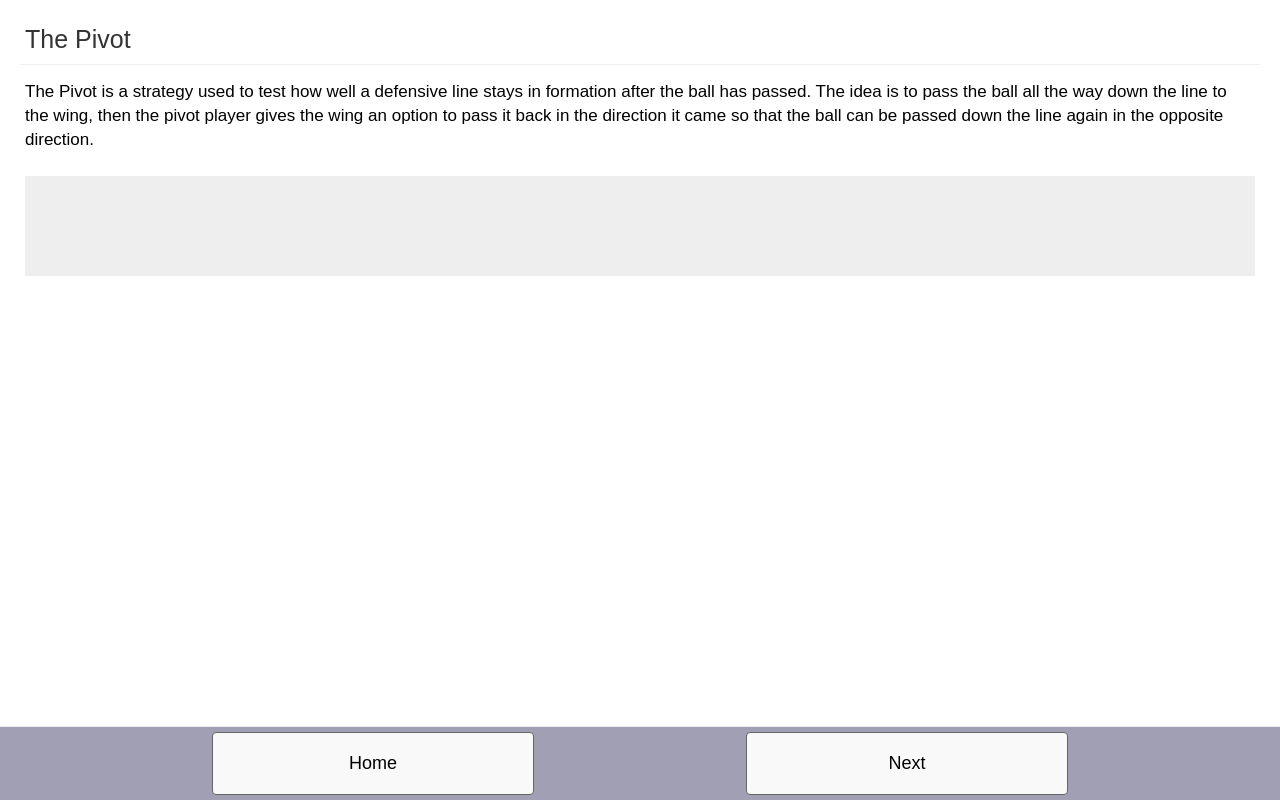
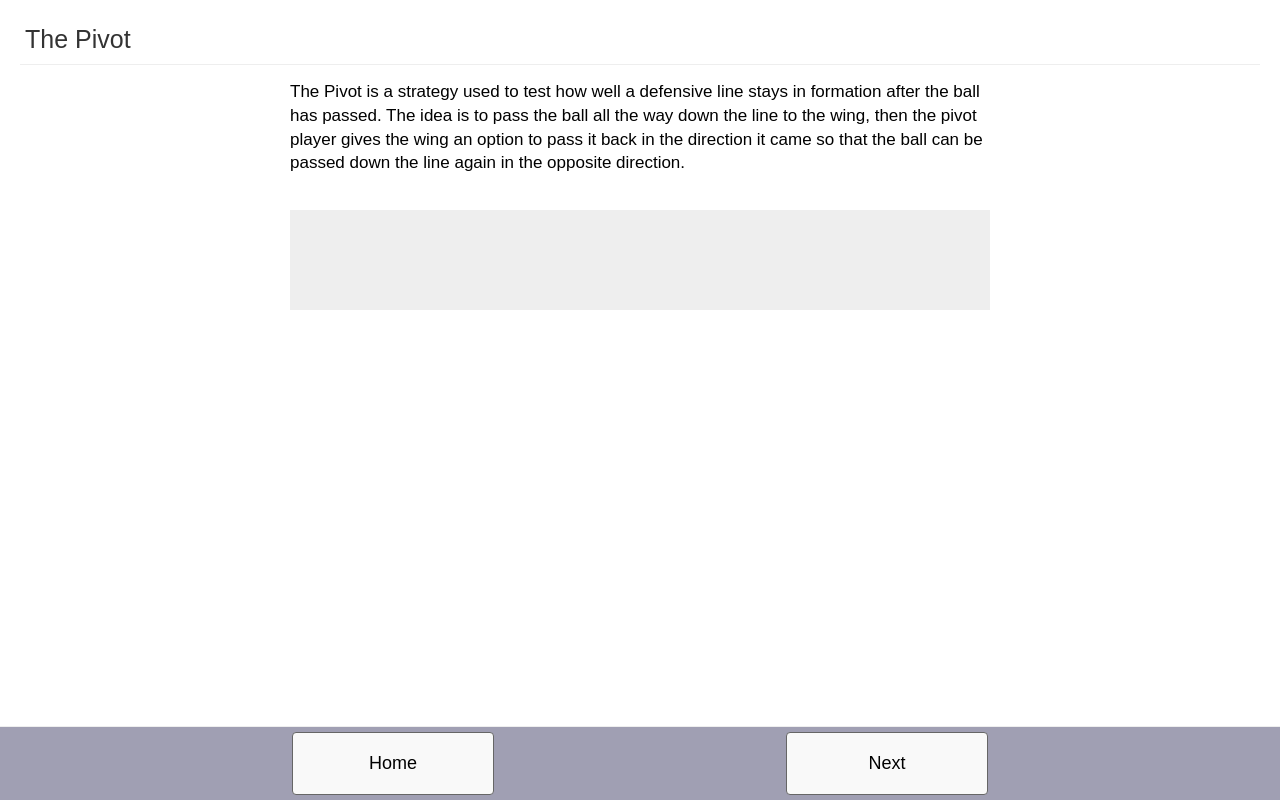
Before and after one commit to mushishi78/tag-book, a plain HTML site: page strategies/the-pivot.html in a window 1280 px wide. Drawn offline with Linux system fonts and the light colour scheme.

Commit message:
Improve appearance on desktop

```diff
--- a/index.css
+++ b/index.css
@@ -51,7 +51,7 @@ body {
 }
 
 .diagram-container {
-  max-width: 500px;
+  max-width: 400px;
   margin: 0 auto 10px;
 }
 
@@ -70,13 +70,22 @@ body {
 }
 
 .comments {
-  margin: 25px;
-  padding: 25px;
+  padding: 0 25px 50px;
+  max-width: 700px;
+  margin: auto;
+}
+
+.comments::before {
+  content: " ";
   border-top: 100px solid #eee;
+  display: block;
+  padding-bottom: 25px;
 }
 
 .page {
-  margin: 0 25px 25px;
+  padding: 0 25px 25px;
+  max-width: 700px;
+  margin: auto;
 }
 
 .page-paragaph {
@@ -103,7 +112,8 @@ body {
   padding: 20px 0;
   background: #f9f9f9;
   border: 1px solid #666;
-  min-width: 25vw;
+  width: 25vw;
+  max-width: 200px;
   text-align: center;
   border-radius: 4px;
   font-size: 18px;
```
